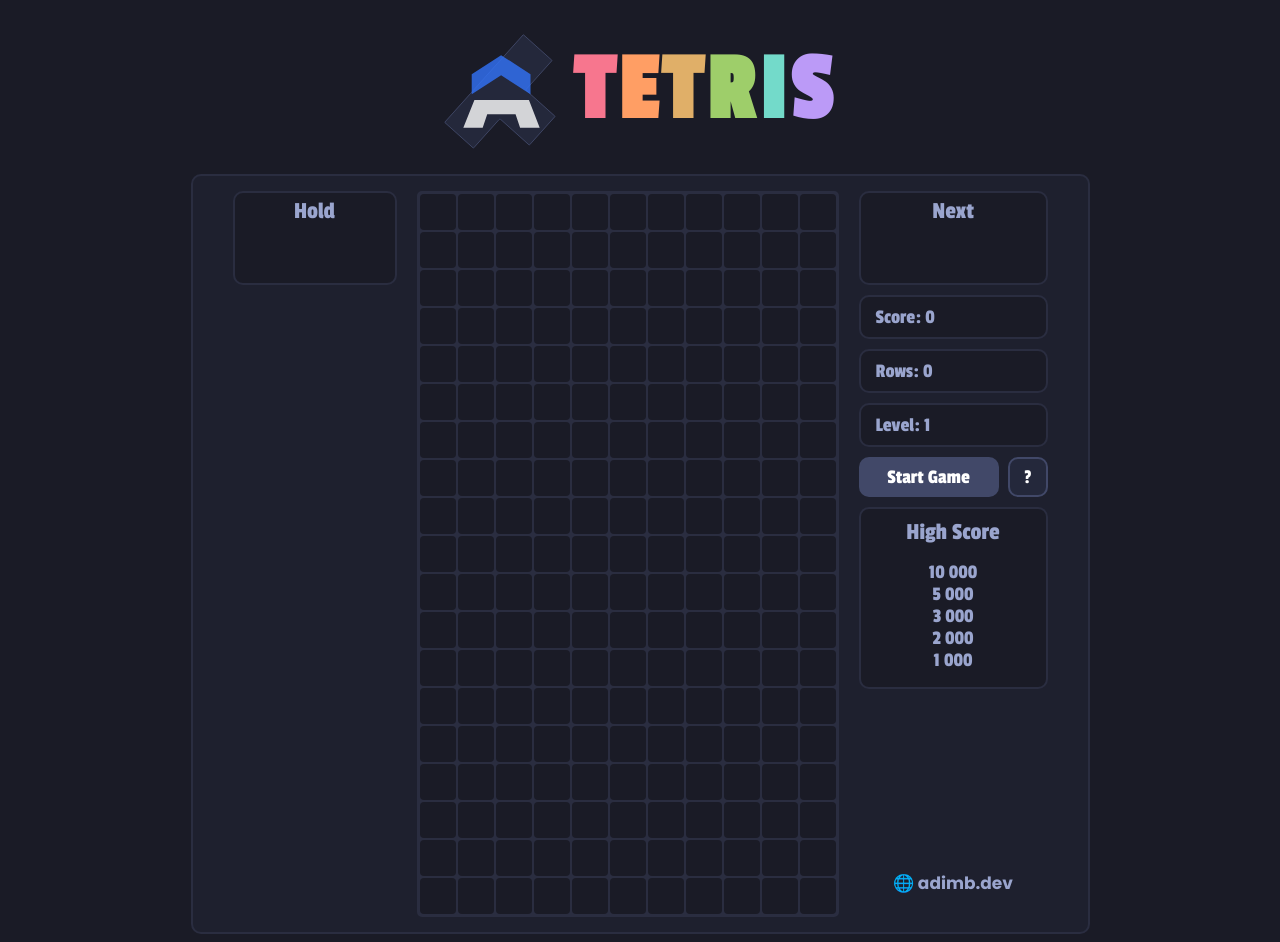
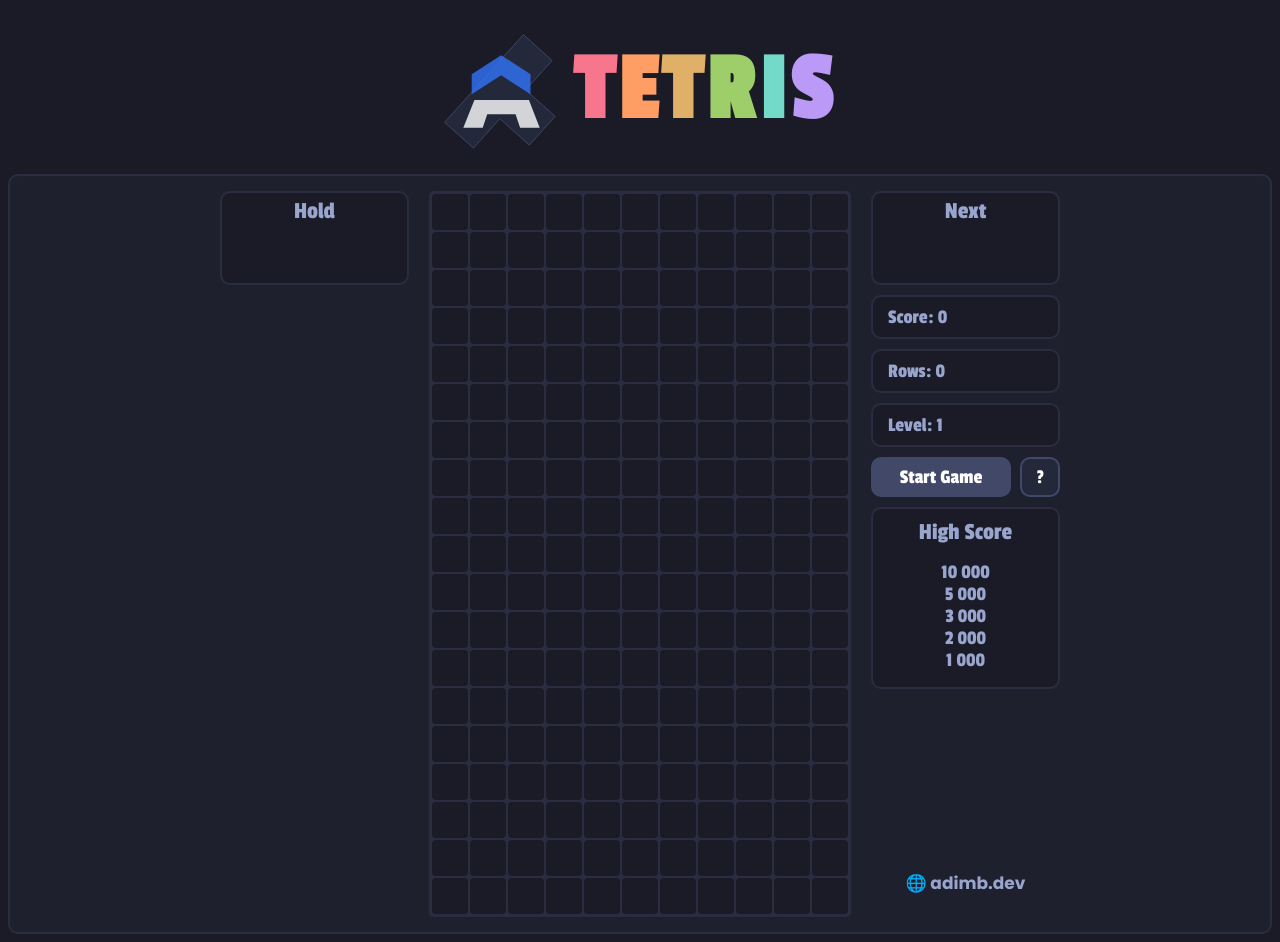
Before and after one commit to AdimBentakouka/tetrisjs, a React (Vite) app: page / in a window 1280 px wide. Built offline with nearby package versions, Linux system fonts and the light colour scheme.

Commit message:
Remove instruction useless

```diff
--- a/src/components/game/game.css
+++ b/src/components/game/game.css
@@ -1,7 +1,6 @@
 .game{
     position: relative;
     margin: 0 auto;
-    width: 815px;
     padding: 15px 40px;
 
     display: flex;
@@ -42,6 +41,8 @@
 
     top: 50%;
     transform: translateY(-50%);
+
+    z-index: 1;
 }
 
 
```
